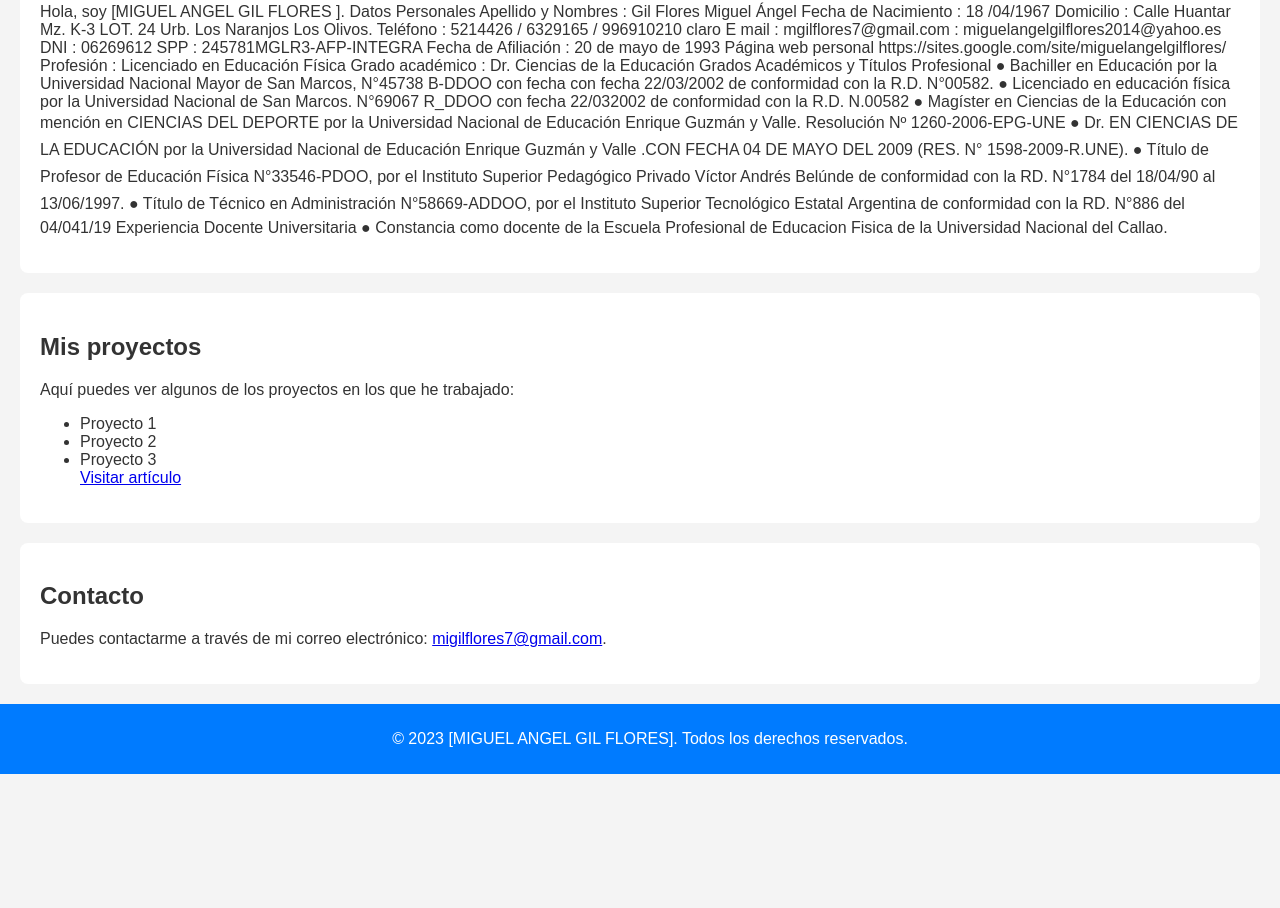
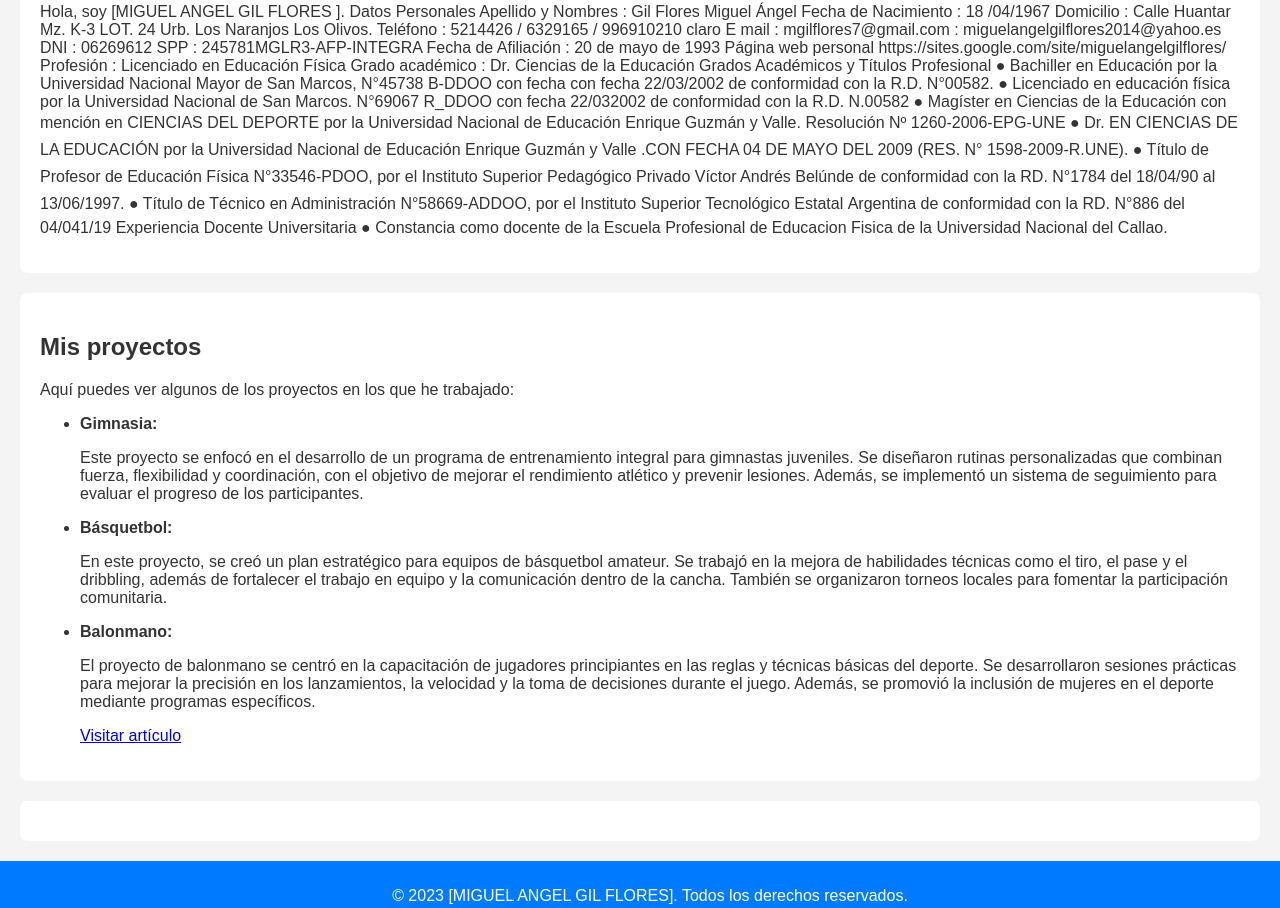
Before and after one commit to miguelgil2023/mi-pagina-personal, a plain HTML site: page index.html in a window 1280 px wide. Shown: the part 405-1313 px from the top of the page. Before the commit the page ends 1179 px from the top, so only its background shows below. Drawn offline with Linux system fonts and the light colour scheme.

Commit message:
Update index.html

```diff
--- a/index.html
+++ b/index.html
@@ -35,16 +35,31 @@
     <h2>Mis proyectos</h2>
     <p>Aquí puedes ver algunos de los proyectos en los que he trabajado:</p>
     <ul>
-            <li>Proyecto 1</li>
-            <li>Proyecto 2</li>
-            <li>Proyecto 3</li>
-            <a href="https://revistatribunal.org/index.php/tribunal/article/view/347">Visitar artículo</a>
+        <!-- Proyecto 1: Gimnasia -->
+        <li>
+            <strong>Gimnasia:</strong>
+            <p>Este proyecto se enfocó en el desarrollo de un programa de entrenamiento integral para gimnastas juveniles. Se diseñaron rutinas personalizadas que combinan fuerza, flexibilidad y coordinación, con el objetivo de mejorar el rendimiento atlético y prevenir lesiones. Además, se implementó un sistema de seguimiento para evaluar el progreso de los participantes.</p>
+        </li>
+
+        <!-- Proyecto 2: Básquetbol -->
+        <li>
+            <strong>Básquetbol:</strong>
+            <p>En este proyecto, se creó un plan estratégico para equipos de básquetbol amateur. Se trabajó en la mejora de habilidades técnicas como el tiro, el pase y el dribbling, además de fortalecer el trabajo en equipo y la comunicación dentro de la cancha. También se organizaron torneos locales para fomentar la participación comunitaria.</p>
+        </li>
+
+        <!-- Proyecto 3: Balonmano -->
+        <li>
+            <strong>Balonmano:</strong>
+            <p>El proyecto de balonmano se centró en la capacitación de jugadores principiantes en las reglas y técnicas básicas del deporte. Se desarrollaron sesiones prácticas para mejorar la precisión en los lanzamientos, la velocidad y la toma de decisiones durante el juego. Además, se promovió la inclusión de mujeres en el deporte mediante programas específicos.</p>
+        </li>
+
+        <!-- Artículo relacionado -->
+        <a href="https://revistatribunal.org/index.php/tribunal/article/view/347" target="_blank">Visitar artículo</a>
     </ul>
 </section>
 
 <section id="contacto">
-        <h2>Contacto</h2>
-        <p>Puedes contactarme a través de mi correo electrónico: <a href="mailto:migilflores7@gmail.com">migilflores7@gmail.com</a>.</p>
+    <!-- Aquí va la sección de contacto -->
 </section>
 
     <footer>
```
Lines whose indentation alone changed are shown as unchanged.
